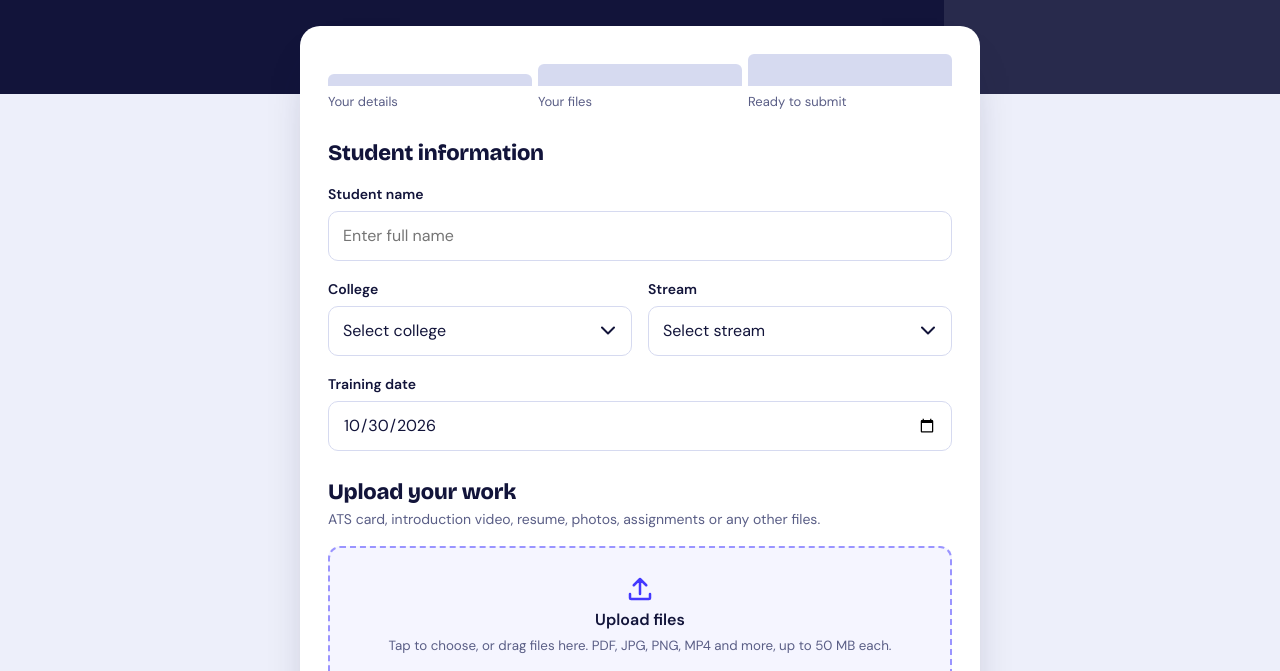
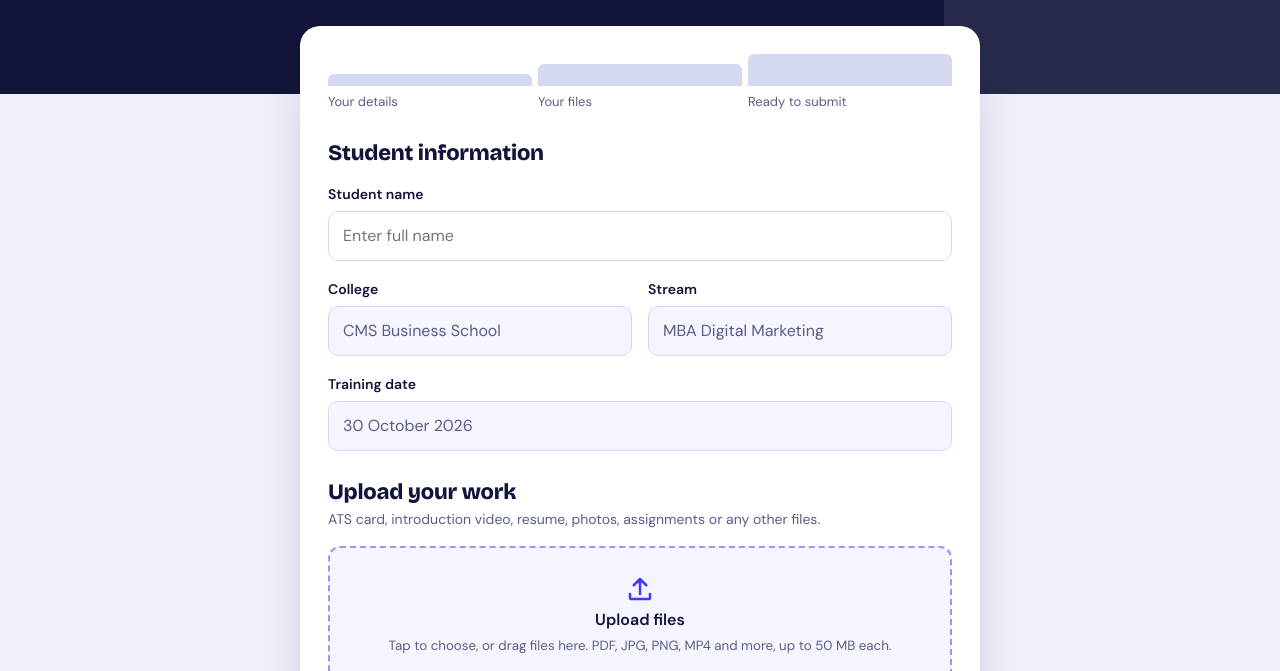
Before and after one commit to The-xencat/NXT-LVL---Student-Submission-Portal, a plain HTML site: page index.html in a window 1280 px wide. Shown: the part 126-797 px from the top of the page. Drawn offline with nearby package versions, Linux system fonts and the light colour scheme.

Commit message:
Update college and stream configuration in index.html
Fixed - college name, stream, and time
Added - Uploading folder

```diff
--- a/index.html
+++ b/index.html
@@ -185,9 +185,18 @@ const CONFIG = {
   MAX_FILES: 25,
   DEMO_ADMIN_PASSWORD: "admin",   // only used in demo mode
 
-  // "Other (type below)" is added automatically to the College and Stream dropdowns.
+  // Students can't change College while this is set. Set it to "" to bring back the dropdown below.
+  FIXED_COLLEGE: "CMS Business School",
+  // Same idea, for Stream: set this to one value to lock it, or leave "" to let students pick.
+  FIXED_STREAM: "MBA Digital Marketing",
+  // "Other (type below)" is added automatically to the College and Stream dropdowns (used only when the matching
+  // FIXED_ value above is "").
   COLLEGES: ["CMS Business School, Jain University", "Krupanidhi College", "Christ University", "Jain University", "Mount Carmel College", "St. Joseph's University", "Presidency University", "Kristu Jayanti University"],
-  STREAMS:  ["MBA Marketing", "MBA Finance", "MBA HR", "MBA Operations", "MBA Business Analytics", "BBA", "BCom", "BCA", "MCA", "Engineering \u2014 CSE/IT", "Engineering \u2014 ECE", "Engineering \u2014 Mechanical"],
+  STREAMS:  ["MBA Digital Marketing", "MBA Finance", "MBA HR", "MBA Operations", "MBA Business Analytics", "BBA", "BCom", "BCA", "MCA", "Engineering \u2014 CSE/IT", "Engineering \u2014 ECE", "Engineering \u2014 Mechanical"],
+  // To turn off one college or stream later without deleting it, add its exact name here (copy it from the
+  // list above). Remove it from here any time to bring it back. Leave both empty to show everything.
+  DISABLED_COLLEGES: [],
+  DISABLED_STREAMS: [],
   // What each uploaded file is. "Other" makes the student type a label.
   // "Other" needs no text from the student. "Type here" makes them type a label.
   // They stay two separate, separately-filterable types in the admin dashboard.
@@ -324,8 +333,10 @@ const backend = isLive ? Live : Demo;
    STUDENT VIEW
    ===================================================================== */
 function renderStudent() {
-  const form = { name: '', college: '', collegeOther: '', stream: '', streamOther: '', date: todayISO(), files: [] };
+  const form = { name: '', college: CONFIG.FIXED_COLLEGE || '', collegeOther: '', stream: CONFIG.FIXED_STREAM || '', streamOther: '', date: todayISO(), files: [] };
   const opts = list => list.map(x => `<option value="${esc(x)}">${esc(x)}</option>`).join('');
+  const activeColleges = CONFIG.COLLEGES.filter(c => !CONFIG.DISABLED_COLLEGES.includes(c));
+  const activeStreams = CONFIG.STREAMS.filter(s => !CONFIG.DISABLED_STREAMS.includes(s));
   const maxBytes = CONFIG.MAX_FILE_MB * 1048576;
 
   app.innerHTML = `
@@ -345,15 +356,21 @@ function renderStudent() {
     <div class="field"><label class="lbl" for="f-name">Student name</label>
       <input class="input" id="f-name" autocomplete="name" placeholder="Enter full name" maxlength="120"></div>
     <div class="grid2">
-      <div class="field"><label class="lbl" for="f-college">College</label>
-        <select class="select" id="f-college"><option value="">Select college</option>${opts(CONFIG.COLLEGES)}<option value="__other">Other (type below)</option></select>
-        <input class="input other" id="f-college-o" placeholder="Enter your college name" maxlength="120" hidden></div>
-      <div class="field"><label class="lbl" for="f-stream">Stream</label>
-        <select class="select" id="f-stream"><option value="">Select stream</option>${opts(CONFIG.STREAMS)}<option value="__other">Other (type below)</option></select>
-        <input class="input other" id="f-stream-o" placeholder="Enter your stream" maxlength="80" hidden></div>
+      <div class="field"><label class="lbl">College</label>
+        ${CONFIG.FIXED_COLLEGE
+          ? `<div class="input" style="display:flex;align-items:center;background:var(--tint);color:var(--muted);cursor:not-allowed">${esc(CONFIG.FIXED_COLLEGE)}</div>`
+          : `<select class="select" id="f-college"><option value="">Select college</option>${opts(activeColleges)}<option value="__other">Other (type below)</option></select>
+             <input class="input other" id="f-college-o" placeholder="Enter your college name" maxlength="120" hidden>`}
+      </div>
+      <div class="field"><label class="lbl">Stream</label>
+        ${CONFIG.FIXED_STREAM
+          ? `<div class="input" style="display:flex;align-items:center;background:var(--tint);color:var(--muted);cursor:not-allowed">${esc(CONFIG.FIXED_STREAM)}</div>`
+          : `<select class="select" id="f-stream"><option value="">Select stream</option>${opts(activeStreams)}<option value="__other">Other (type below)</option></select>
+             <input class="input other" id="f-stream-o" placeholder="Enter your stream" maxlength="80" hidden>`}
+      </div>
     </div>
-    <div class="field"><label class="lbl" for="f-date">Training date</label>
-      <input class="input" type="date" id="f-date" value="${todayISO()}" max="${todayISO()}"></div>
+    <div class="field"><label class="lbl">Training date</label>
+      <div class="input" style="display:flex;align-items:center;background:var(--tint);color:var(--muted);cursor:not-allowed">${esc(fmtDate(todayISO()))}</div></div>
 
     <h2 class="sec">Upload your work</h2>
     <p class="sec-sub">ATS card, introduction video, resume, photos, assignments or any other files.</p>
@@ -363,6 +380,11 @@ function renderStudent() {
       <small>Tap to choose, or drag files here. PDF, JPG, PNG, MP4 and more, up to ${CONFIG.MAX_FILE_MB} MB each.</small>
     </label>
     <input class="file-input" id="fileInput" type="file" multiple>
+    <input class="file-input" id="folderInput" type="file" webkitdirectory multiple>
+    <div style="display:flex;align-items:center;gap:10px;flex-wrap:wrap;margin-top:10px">
+      <button type="button" class="btn sm alt" id="folderBtn">Upload a whole folder instead</button>
+      <span class="hint">Works on most computers. Not available on phones.</span>
+    </div>
     <div class="errs" id="errs" role="alert" hidden></div>
     <ul class="flist" id="flist"></ul>
     <div class="total" id="total"></div>
@@ -372,14 +394,19 @@ function renderStudent() {
     <p class="privacy">Only the NXT LVL team can see what you upload.</p>
   </main>`;
 
-  const $name = $('#f-name'), $col = $('#f-college'), $colO = $('#f-college-o'), $str = $('#f-stream'), $strO = $('#f-stream-o'), $date = $('#f-date');
+  const $name = $('#f-name');
+  const $col = CONFIG.FIXED_COLLEGE ? null : $('#f-college');
+  const $colO = CONFIG.FIXED_COLLEGE ? null : $('#f-college-o');
+  const $str = CONFIG.FIXED_STREAM ? null : $('#f-stream');
+  const $strO = CONFIG.FIXED_STREAM ? null : $('#f-stream-o');
   const college = () => (form.college === '__other' ? form.collegeOther : form.college).trim();
   const stream = () => (form.stream === '__other' ? form.streamOther : form.stream).trim();
   const detailsOk = () => !!(form.name.trim() && college() && stream() && form.date);
   const typesOk = () => form.files.every(x => x.category && (x.category !== 'Type here' || x.otherLabel.trim()));
 
   function refresh() {
-    $colO.hidden = form.college !== '__other'; $strO.hidden = form.stream !== '__other';
+    if ($colO) $colO.hidden = form.college !== '__other';
+    if ($strO) $strO.hidden = form.stream !== '__other';
     const d = detailsOk(), f = form.files.length > 0 && typesOk(), steps = document.querySelectorAll('#stairs .step');
     steps[0].classList.toggle('done', d); steps[1].classList.toggle('done', f); steps[2].classList.toggle('done', d && f);
     $('#submitBtn').disabled = !(d && f);
@@ -387,11 +414,10 @@ function renderStudent() {
     need.textContent = 'Choose what each file is before submitting. If you pick Other, type what it is.';
   }
   $name.oninput = e => { form.name = e.target.value; refresh(); };
-  $col.onchange = e => { form.college = e.target.value; refresh(); if (form.college === '__other') $colO.focus(); };
-  $colO.oninput = e => { form.collegeOther = e.target.value; refresh(); };
-  $str.onchange = e => { form.stream = e.target.value; refresh(); if (form.stream === '__other') $strO.focus(); };
-  $strO.oninput = e => { form.streamOther = e.target.value; refresh(); };
-  $date.onchange = e => { form.date = e.target.value; refresh(); };
+  if ($col) $col.onchange = e => { form.college = e.target.value; refresh(); if (form.college === '__other') $colO.focus(); };
+  if ($colO) $colO.oninput = e => { form.collegeOther = e.target.value; refresh(); };
+  if ($str) $str.onchange = e => { form.stream = e.target.value; refresh(); if (form.stream === '__other') $strO.focus(); };
+  if ($strO) $strO.oninput = e => { form.streamOther = e.target.value; refresh(); };
 
   function renderFiles() {
     $('#flist').innerHTML = form.files.map(x => `
@@ -435,15 +461,18 @@ function renderStudent() {
     renderFiles(); refresh();
   }
   const drop = $('#drop');
-  function bindInput() {
-    const el = $('#fileInput');
+  function bindPicker(id, rebind) {
+    const el = $('#' + id);
     el.onchange = () => {
       addFiles([...el.files]);
       const fresh = el.cloneNode(); fresh.value = '';   // swap in a fresh input; the old one keeps the picked files alive
-      el.replaceWith(fresh); bindInput();
+      el.replaceWith(fresh); rebind();
     };
   }
-  bindInput();
+  function bindInput() { bindPicker('fileInput', bindInput); }
+  function bindFolderInput() { bindPicker('folderInput', bindFolderInput); }
+  bindInput(); bindFolderInput();
+  $('#folderBtn').onclick = () => $('#folderInput').click();
   ['dragenter', 'dragover'].forEach(ev => drop.addEventListener(ev, e => { e.preventDefault(); drop.classList.add('over'); }));
   ['dragleave', 'drop'].forEach(ev => drop.addEventListener(ev, e => { e.preventDefault(); drop.classList.remove('over'); }));
   drop.addEventListener('drop', e => addFiles([...e.dataTransfer.files]));
```
